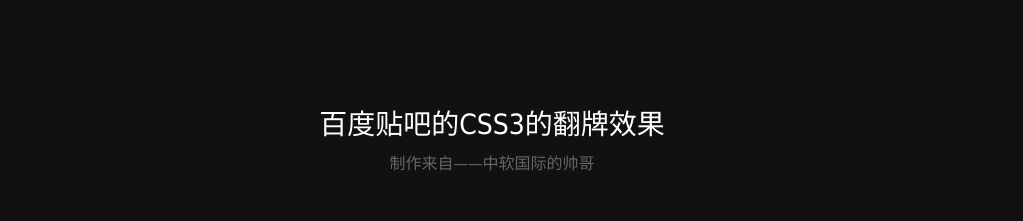
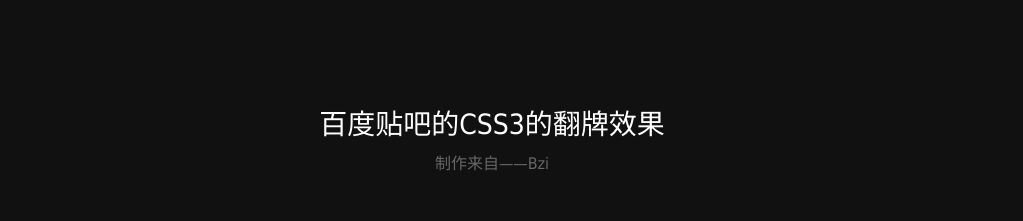
Before and after one commit to bzi666/BaiduTiebaFanye, a plain HTML site: page index.html in a window 1280 px wide. Shown: the top 221 px of the page, without its empty margins (148-1171 px from the left). Drawn offline with Linux system fonts and the light colour scheme.

Commit message:
Update index.html

```diff
--- a/index.html
+++ b/index.html
@@ -9,7 +9,7 @@
 	<body>
 		<!--标题区开始-->
 		<h1>百度贴吧的CSS3的翻牌效果</h1>
-		<h2>制作来自——<a href="">中软国际的帅哥</a></h2>
+		<h2>制作来自——<a href="">Bzi</a></h2>
 		<!--标题区结束-->
 		<!--主内容区开始-->
 		<div id="content">
```
